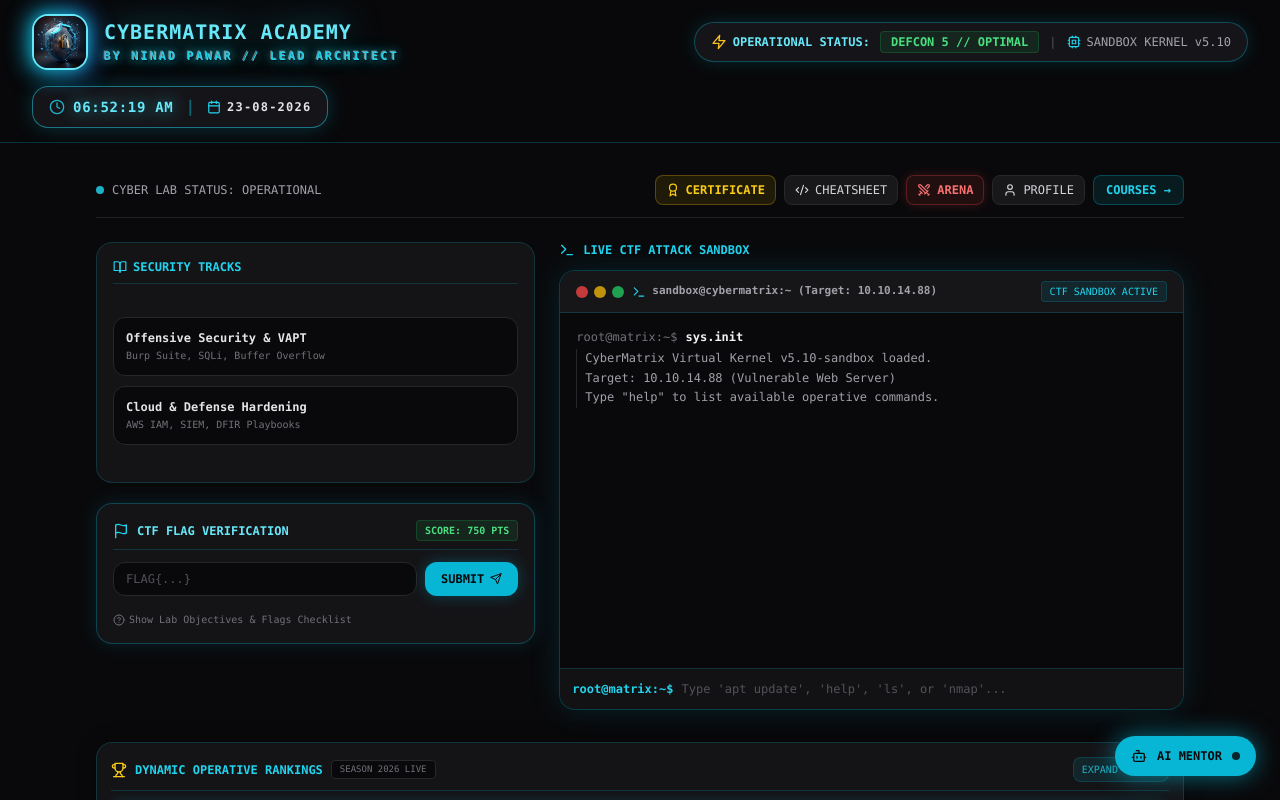
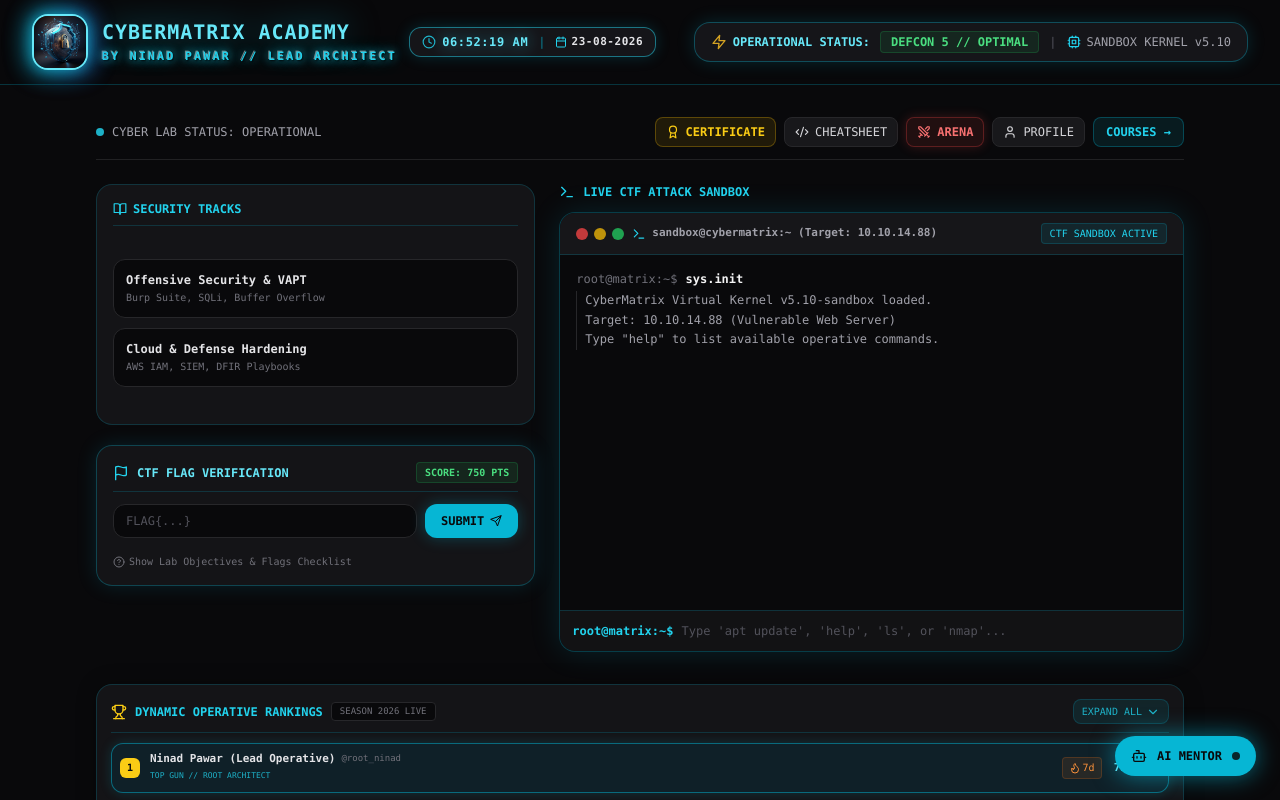
Before and after one commit to ninadcyber88-max/cybermatrix-academy, a Next.js app: page / in a window 1280 px wide. Shown: the top 800 px of the page. Built offline with nearby package versions, Linux system fonts and the light colour scheme.

Commit message:
layout: swap positions by moving time-date widget to left under brand and operational status bar to top right

```diff
--- a/components/CyberSmokeHeader.tsx
+++ b/components/CyberSmokeHeader.tsx
@@ -19,7 +19,7 @@ export function CyberSmokeHeader() {
       const seconds = String(now.getSeconds()).padStart(2, '0');
       const ampm = hours >= 12 ? 'PM' : 'AM';
       hours = hours % 12;
-      hours = hours ? hours : 12; // 0 become 12
+      hours = hours ? hours : 12;
       const formattedHours = String(hours).padStart(2, '0');
       setTimeString(`${formattedHours}:${minutes}:${seconds} ${ampm}`);
 
@@ -39,8 +39,9 @@ export function CyberSmokeHeader() {
     <header className="relative w-full border-b border-cyan-500/25 bg-zinc-950/95 backdrop-blur-md font-mono select-none z-50">
       <div className="max-w-7xl mx-auto px-4 md:px-8 py-3.5 flex flex-wrap items-center justify-between gap-4">
 
-        {/* 1. LEFT: LOGO & BRANDING */}
-        <Link href="/" className="flex items-center space-x-4 group cursor-pointer">
+        {/* 1. LEFT SIDE: LOGO + BRANDING + TIME/DATE WIDGET UNDER LOGO */}
+        <div className="flex flex-col sm:flex-row sm:items-center gap-3">
+          <Link href="/" className="flex items-center space-x-3.5 group cursor-pointer">
             <div className="relative">
               <div className="absolute -inset-1 bg-gradient-to-r from-cyan-500 to-blue-600 rounded-2xl blur-md opacity-70 group-hover:opacity-100 transition duration-500 animate-pulse"></div>
               <div className="relative flex items-center justify-center w-14 h-14 rounded-2xl bg-zinc-950 border-2 border-cyan-300 logo-neon-box overflow-hidden group-hover:scale-105 transition-all duration-300 shrink-0">
@@ -67,8 +68,28 @@ export function CyberSmokeHeader() {
             </div>
           </Link>
 
-        {/* 2. CENTER: STATUS BAR */}
-        <div className="hidden xl:flex items-center gap-2.5 px-4 py-2 rounded-full bg-zinc-900/90 border border-cyan-500/35 shadow-[0_0_18px_rgba(6,182,212,0.18)] text-xs">
+          {/* MOVED TO LEFT: GLOWING TIME & DD-MM-YYYY WIDGET */}
+          <div className="flex items-center gap-2.5 px-3 py-1.5 rounded-xl bg-zinc-900/90 border border-cyan-400/50 shadow-[0_0_15px_rgba(6,182,212,0.2)] w-fit">
+            <div className="flex items-center space-x-1.5">
+              <Clock className="w-3.5 h-3.5 text-cyan-400 animate-pulse" />
+              <span className="text-xs font-black text-cyan-300 tracking-wider drop-shadow-[0_0_8px_rgba(34,211,238,0.7)]">
+                {timeString || '12:39:26 PM'}
+              </span>
+            </div>
+
+            <span className="text-cyan-500/50 font-bold text-xs">|</span>
+
+            <div className="flex items-center space-x-1 text-zinc-300">
+              <Calendar className="w-3 h-3 text-cyan-400" />
+              <span className="text-[11px] font-bold text-zinc-200 tracking-wider">
+                {dateString || '23-08-2026'}
+              </span>
+            </div>
+          </div>
+        </div>
+
+        {/* 2. MOVED TO RIGHT SIDE: OPERATIONAL STATUS & KERNEL TELEMETRY */}
+        <div className="flex items-center gap-2.5 px-4 py-2 rounded-2xl bg-zinc-900/90 border border-cyan-500/35 shadow-[0_0_18px_rgba(6,182,212,0.18)] text-xs">
           <div className="flex items-center space-x-1.5 text-cyan-300 font-bold">
             <Zap className="w-4 h-4 text-amber-400 animate-pulse" />
             <span>OPERATIONAL STATUS:</span>
@@ -83,34 +104,9 @@ export function CyberSmokeHeader() {
           </div>
         </div>
 
-        {/* 3. RIGHT: BIGGER GLOWING LIVE TIME & DD-MM-YYYY */}
-        <div className="flex items-center space-x-3">
-          <div className="flex items-center gap-3 px-4 py-2 rounded-2xl bg-zinc-900/90 border border-cyan-400/50 shadow-[0_0_20px_rgba(6,182,212,0.25)]">
-
-            {/* Live Time */}
-            <div className="flex items-center space-x-2">
-              <Clock className="w-4 h-4 text-cyan-400 animate-pulse" />
-              <span className="text-xs sm:text-sm font-black text-cyan-300 tracking-wider drop-shadow-[0_0_8px_rgba(34,211,238,0.7)]">
-                {timeString || '12:37:10 PM'}
-              </span>
       </div>
 
-            <span className="text-cyan-500/50 font-bold">|</span>
-
-            {/* DD-MM-YYYY Date */}
-            <div className="flex items-center space-x-1.5 text-zinc-300">
-              <Calendar className="w-3.5 h-3.5 text-cyan-400" />
-              <span className="text-xs sm:text-xs font-bold text-zinc-200 tracking-widest">
-                {dateString || '23-08-2026'}
-              </span>
-            </div>
-
-          </div>
-        </div>
-
-      </div>
-
-      {/* STYLES */}
+      {/* EMBOSSED STYLING */}
       <style jsx>{`
         .logo-neon-box {
           box-shadow:
```
Lines whose indentation alone changed are shown as unchanged.
